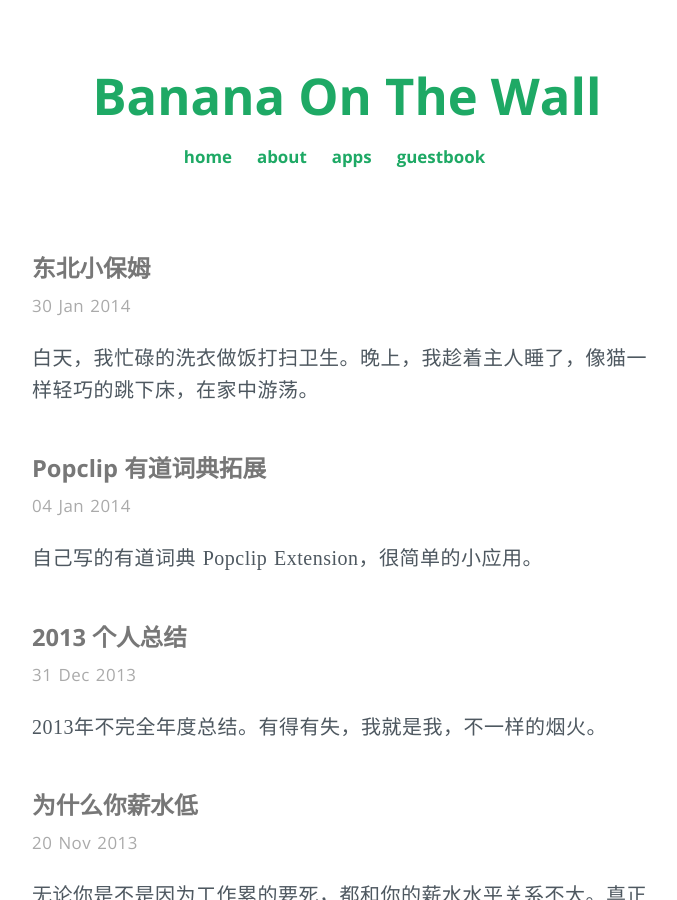
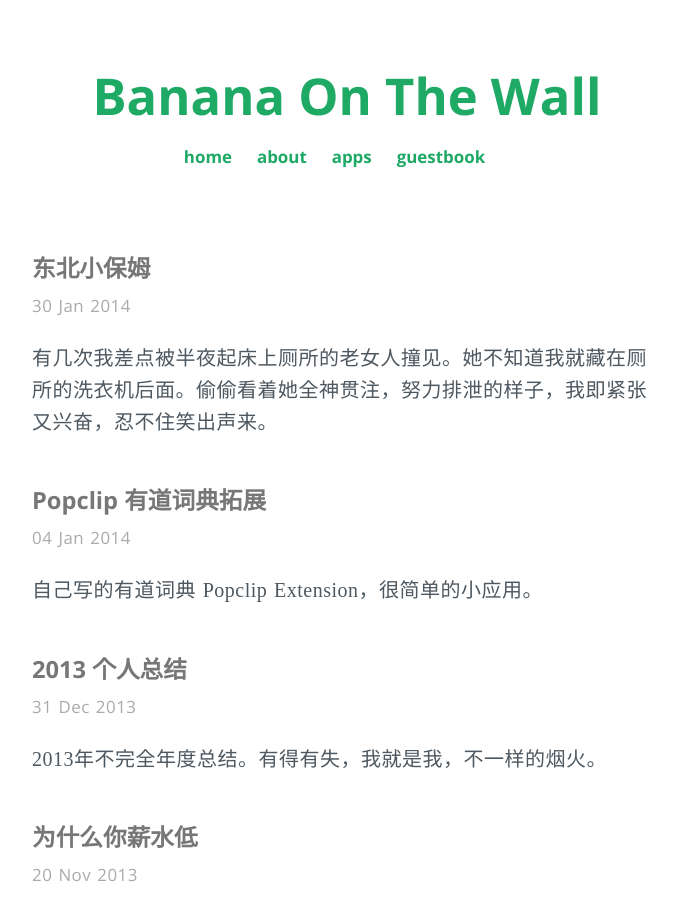
Before and after one commit to BananaOnTheWall/bananaonthewall.github.io, a Jekyll site: the page built from index.html, in a window 1280 px wide and 900 px high. Shown: the whole window, without its empty margins (293-970 px from the left). Built offline with Jekyll 4.4.1, drawn with Linux system fonts in a browser that asks for light colours; some web fonts are replaced; the list of posts is cut into pages by our own code.

Commit message:
description revised

```diff
--- a/_posts/2014-1-30-dong-bei-xiao-bao-mu.md
+++ b/_posts/2014-1-30-dong-bei-xiao-bao-mu.md
@@ -3,7 +3,7 @@ layout: post
 title:  东北小保姆
 date:   2014-1-30 12:46:20
 tags: app
-excerpt: 白天，我忙碌的洗衣做饭打扫卫生。晚上，我趁着主人睡了，像猫一样轻巧的跳下床，在家中游荡。
+excerpt: 有几次我差点被半夜起床上厕所的老女人撞见。她不知道我就藏在厕所的洗衣机后面。偷偷看着她全神贯注，努力排泄的样子，我即紧张又兴奋，忍不住笑出声来。
 ---
 我是一个小保姆，一个来自东北的小保姆。
 
```
